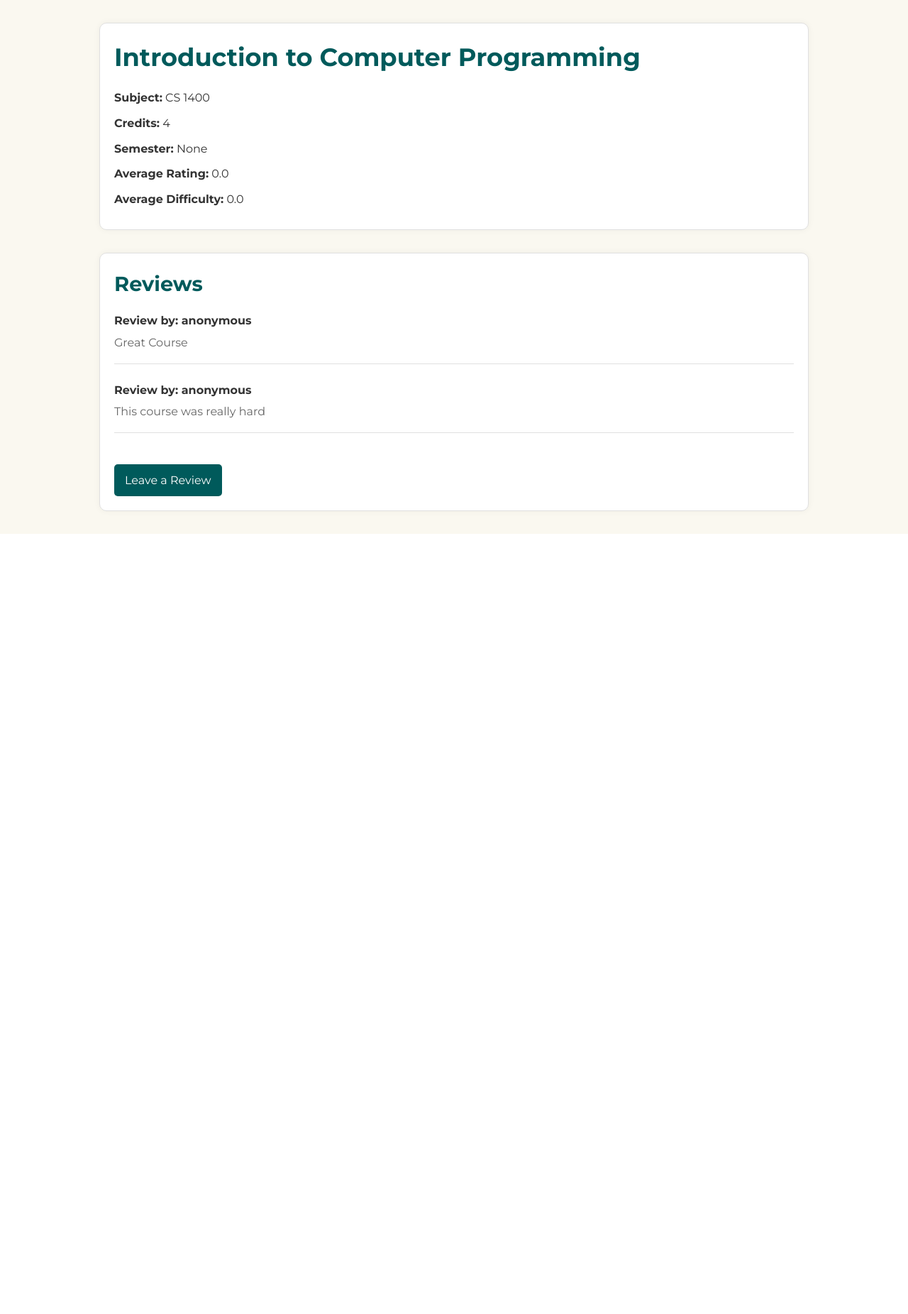
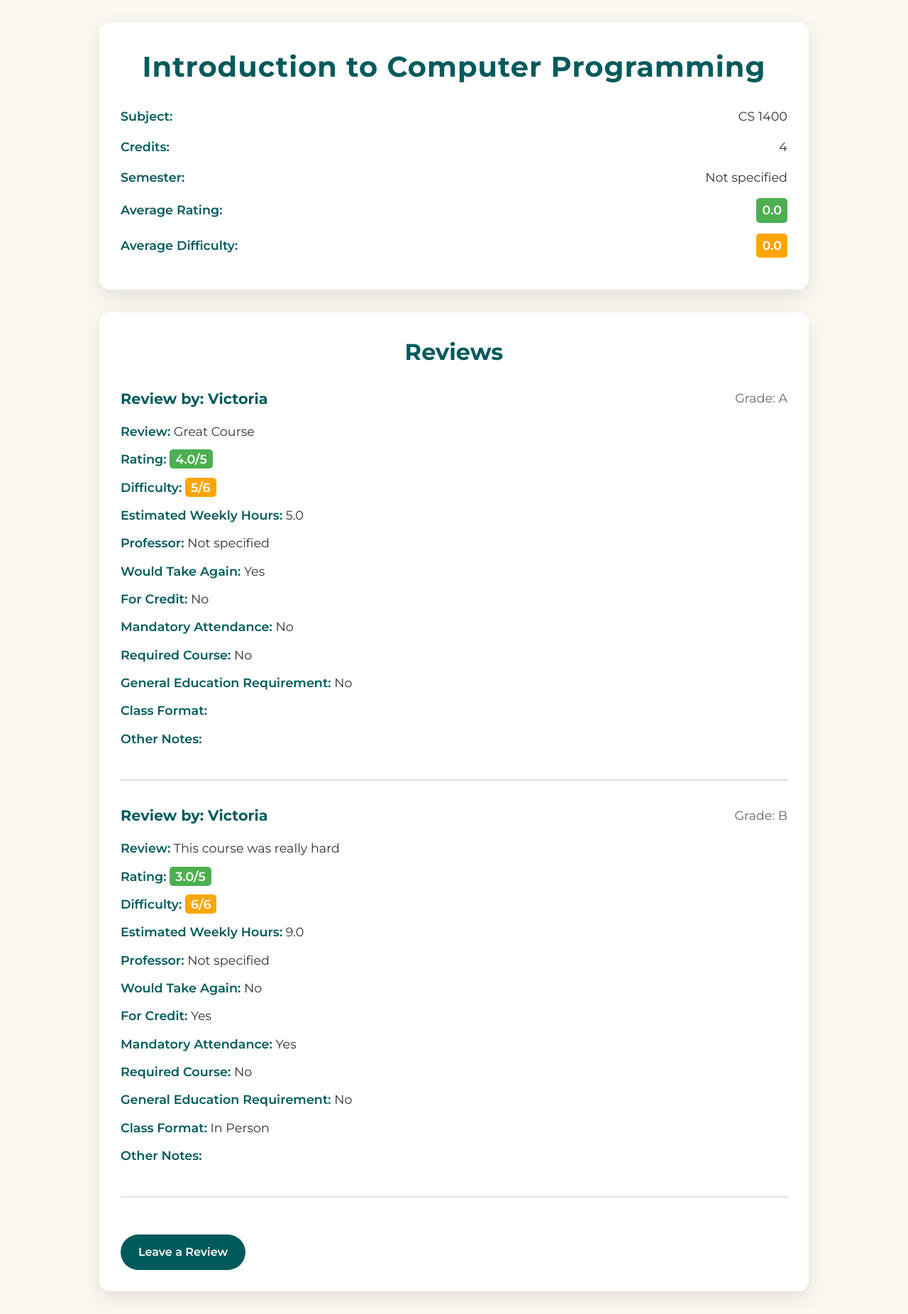
Before and after one commit to AhmedZ70/UniCentral, a Django app: page /courses/1/ in a window 1280 px wide. Shown: the part 112-1963 px from the top of the page at 71% size. Before the commit the page ends 864 px from the top, so only its background shows below. Run offline with Django 5.2, Linux system fonts and the light colour scheme; data comes from the database, SQL or seed files in the repository; both versions use the stored data as it was after the commit; some libraries are stand-ins or nearby versions; some web fonts are replaced.

Commit message:
finished corses page, added the ability to add reviews and the upon the submitting of a review the average diffculty and rating get updated automaticlly

```diff
--- a/backend/uni_central/uni_central/templates/course_detail.html
+++ b/backend/uni_central/uni_central/templates/course_detail.html
@@ -6,8 +6,6 @@
     <meta name="viewport" content="width=device-width, initial-scale=1.0">
     <title>{{ course.title }} - Course Details</title>
     <link rel="stylesheet" href="{% static 'css/style.css' %}">
-
-    <!-- Fonts -->
     <link rel="preconnect" href="https://fonts.googleapis.com">
     <link rel="preconnect" href="https://fonts.gstatic.com" crossorigin>
     <link href="https://fonts.googleapis.com/css2?family=Corben:wght@400;700&family=Montserrat:ital,wght@0,100..900;1,100..900&family=Sigmar&family=Sniglet:wght@400;800&display=swap" rel="stylesheet">
@@ -15,17 +13,16 @@
 <body>
     {% include 'partials/navbar.html' %}
 
-    <!-- Main Content -->
     <main class="main-content course-detail-page">
         <!-- Course Information Section -->
         <section class="course-info">
             <h1 class="course-title">{{ course.title }}</h1>
             <div class="course-details">
-                <p><strong>Subject:</strong> {{ course.subject }} {{ course.number }}</p>
-                <p><strong>Credits:</strong> {{ course.credits }}</p>
-                <p><strong>Semester:</strong> {{ course.semester }}</p>
-                <p><strong>Average Rating:</strong> {{ course.avg_rating }}</p>
-                <p><strong>Average Difficulty:</strong> {{ course.avg_difficulty }}</p>
+                <p><span class="detail-label">Subject:</span> {{ course.subject }} {{ course.number }}</p>
+                <p><span class="detail-label">Credits:</span> {{ course.credits }}</p>
+                <p><span class="detail-label">Semester:</span> {{ course.semester|default:"Not specified" }}</p>
+                <p><span class="detail-label">Average Rating:</span> <span class="rating">{{ course.avg_rating|floatformat:1 }}</span></p>
+                <p><span class="detail-label">Average Difficulty:</span> <span class="difficulty">{{ course.avg_difficulty|floatformat:1 }}</span></p>
             </div>
         </section>
 
@@ -37,10 +34,43 @@
                     {% for review in reviews %}
                         <li class="review-item">
                             <div class="review-header">
-                                <strong>Review by: anonymous</strong>
+                                <strong>Review by: {{ review.user.fname|default:"anonymous" }}</strong>
+                                <span>{% if review.grade %}Grade: {{ review.grade }}{% else %}Grade: Not provided{% endif %}</span>
                             </div>
                             <div class="review-content">
-                                <p>{{ review.review }}</p>
+                                <p><span class="detail-label">Review:</span> {{ review.review }}</p>
+                                <p><span class="detail-label">Rating:</span> <span class="rating">{{ review.rating }}/5</span></p>
+                                <p><span class="detail-label">Difficulty:</span> <span class="difficulty">{{ review.difficulty }}/6</span></p>
+                                <p><span class="detail-label">Estimated Weekly Hours:</span> {{ review.estimated_hours }}</p>
+                                {% if review.professor %}
+                                    <p><span class="detail-label">Professor:</span> {{ review.professor.fname }} {{ review.professor.lname }}</p>
+                                {% else %}
+                                    <p><span class="detail-label">Professor:</span> Not specified</p>
+                                {% endif %}
+                                <p><span class="detail-label">Would Take Again:</span>
+                                    {% if review.would_take_again %}Yes{% else %}No{% endif %}
+                                </p>
+                                <p><span class="detail-label">For Credit:</span>
+                                    {% if review.for_credit %}Yes{% else %}No{% endif %}
+                                </p>
+                                <p><span class="detail-label">Mandatory Attendance:</span>
+                                    {% if review.mandatory_attendance %}Yes{% else %}No{% endif %}
+                                </p>
+                                <p><span class="detail-label">Required Course:</span>
+                                    {% if review.required_course %}Yes{% else %}No{% endif %}
+                                </p>
+                                <p><span class="detail-label">General Education Requirement:</span>
+                                    {% if review.is_gened %}Yes{% else %}No{% endif %}
+                                </p>
+                                <p><span class="detail-label">Class Format:</span>
+                                    {% if review.in_person %}In Person {% endif %}
+                                    {% if review.online %}Online {% endif %}
+                                    {% if review.hybrid %}Hybrid {% endif %}
+                                </p>
+                                <p><span class="detail-label">Other Notes:</span>
+                                    {% if review.no_exams %}No Exams{% endif %}
+                                    {% if review.presentations %} Presentations{% endif %}
+                                </p>
                             </div>
                         </li>
                     {% endfor %}
@@ -48,12 +78,9 @@
             {% else %}
                 <p class="no-reviews-message">No reviews available for this course.</p>
             {% endif %}
-
-            <a id="leave-review-btn" href="#" class="leave-review-button">Leave a Review</a>
+            <a id="leave-review-btn" href="{% url 'review-create' course.id %}" class="leave-review-button">Leave a Review</a>
         </section>
     </main>
-
-    <!-- Styling -->
     <style>
         body {
             font-family: 'Montserrat', sans-serif;
@@ -68,38 +95,49 @@
             padding: 0 20px;
         }
 
-        .course-info {
+        .course-info, .course-reviews {
             background: #fff;
-            padding: 20px;
-            border: 1px solid #e0e0e0;
-            border-radius: 10px;
-            box-shadow: 0 0 10px rgba(0, 0, 0, 0.05);
+            padding: 30px;
+            border-radius: 15px;
+            box-shadow: 0 10px 30px rgba(0, 0, 0, 0.1);
             margin-bottom: 2rem;
+            transition: all 0.3s ease;
+        }
+
+        .course-info:hover, .course-reviews:hover {
+            transform: translateY(-5px);
+            box-shadow: 0 15px 40px rgba(0, 0, 0, 0.15);
         }
 
         .course-title {
-            font-size: 2.2rem;
+            font-size: 2.5rem;
             color: #005a5b;
-            margin-bottom: 1rem;
+            margin-bottom: 1.5rem;
+            text-align: center;
+            font-weight: 700;
+            letter-spacing: 1px;
         }
 
         .course-details p {
-            font-size: 1rem;
-            margin: 10px 0;
+            font-size: 1.1rem;
+            margin: 15px 0;
+            display: flex;
+            justify-content: space-between;
+            align-items: center;
         }
 
-        .course-reviews {
-            background: #fff;
-            padding: 20px;
-            border: 1px solid #e0e0e0;
-            border-radius: 10px;
-            box-shadow: 0 0 10px rgba(0, 0, 0, 0.05);
+        .detail-label {
+            font-weight: 600;
+            color: #005a5b;
+            min-width: 200px;
         }
 
         .reviews-title {
-            font-size: 1.8rem;
+            font-size: 2rem;
             color: #005a5b;
-            margin-bottom: 1rem;
+            margin-bottom: 1.5rem;
+            text-align: center;
+            font-weight: 700;
         }
 
         .reviews-list {
@@ -109,42 +147,93 @@
         }
 
         .review-item {
-            margin-bottom: 1.5rem;
-            padding-bottom: 1rem;
-            border-bottom: 1px solid #e0e0e0;
+            margin-bottom: 2rem;
+            padding-bottom: 2rem;
+            border-bottom: 2px solid #e0e0e0;
         }
 
         .review-header {
+            display: flex;
+            justify-content: space-between;
+            align-items: center;
+            font-size: 1.3rem;
             font-weight: bold;
-            color: #333333;
-            margin-bottom: 5px;
+            color: #005a5b;
+            margin-bottom: 1rem;
+        }
+
+        .review-header span {
+            font-weight: normal;
+            font-size: 1.1rem;
+            color: #666666;
         }
 
         .review-content p {
-            font-size: 1rem;
-            color: #666666;
+            margin: 0.7rem 0;
+            font-size: 1.1rem;
+            color: #333;
+            line-height: 1.6;
         }
 
-        .no-reviews-message {
-            font-size: 1rem;
-            color: #666666;
+        .rating, .difficulty {
+            font-weight: 600;
+            padding: 3px 8px;
+            border-radius: 5px;
+            color: #fff;
+        }
+
+        .rating {
+            background-color: #4CAF50;
+        }
+
+        .difficulty {
+            background-color: #FFA500;
+        }
+
+        .yes {
+            color: #4CAF50;
+            font-weight: 600;
+        }
+
+        .no {
+            color: #F44336;
+            font-weight: 600;
         }
 
         .leave-review-button {
             display: inline-block;
             margin-top: 20px;
-            padding: 10px 15px;
+            padding: 12px 25px;
             background-color: #005a5b;
             color: #fff;
             text-decoration: none;
-            border-radius: 5px;
+            border-radius: 30px;
+            font-weight: 600;
+            transition: all 0.3s ease;
+            text-align: center;
         }
 
         .leave-review-button:hover {
             background-color: #004e4f;
+            transform: translateY(-2px);
+            box-shadow: 0 5px 15px rgba(0, 90, 91, 0.3);
+        }
+
+        @media (max-width: 768px) {
+            .course-title {
+                font-size: 2rem;
+            }
+
+            .course-details p {
+                flex-direction: column;
+                align-items: flex-start;
+            }
+
+            .detail-label {
+                margin-bottom: 5px;
+            }
         }
     </style>
-
     <script type="module" src="{% static 'js/auth.js' %}"></script>
 </body>
 </html>
--- a/backend/uni_central/uni_central/views.py
+++ b/backend/uni_central/uni_central/views.py
@@ -46,20 +46,22 @@ def course_detail(request, course_id):
     return render(request, 'course_detail.html', context)
 
 
+def create_review(request, course_id):
+    course = get_object_or_404(Course, id=course_id)
+    professors = course.professors.all()  # Fetch professors related to the course
 
-def create_review(request, course_id):
     if request.method == 'POST':
-        course = get_object_or_404(Course, id=course_id)
-        user = request.user  # Assuming the user is logged in
+        user = request.user if request.user.is_authenticated else get_object_or_404(User, id=1)
 
-        # Collecting data from the form
+        professor_id = request.POST.get('professor')
+        professor = get_object_or_404(Professor, id=professor_id) if professor_id else None
+
         review_text = request.POST.get('review')
         rating = request.POST.get('rating')
         difficulty = request.POST.get('difficulty')
         estimated_hours = request.POST.get('estimated_hours')
         grade = request.POST.get('grade')
 
-        # Boolean fields
         would_take_again = request.POST.get('would_take_again') == 'on'
         for_credit = request.POST.get('for_credit') == 'on'
         mandatory_attendance = request.POST.get('mandatory_attendance') == 'on'
@@ -71,10 +73,11 @@ def create_review(request, course_id):
         no_exams = request.POST.get('no_exams') == 'on'
         presentations = request.POST.get('presentations') == 'on'
 
-        # Create the review
+        # Save the review
         Review.objects.create(
             user=user,
             course=course,
+            professor=professor,
             review=review_text,
             rating=float(rating) if rating else None,
             difficulty=int(difficulty) if difficulty else None,
@@ -92,11 +95,12 @@ def create_review(request, course_id):
             presentations=presentations,
         )
 
+        # Update course averages
+        course.update_averages()
+
         return redirect('course-detail', course_id=course_id)
-    else:
-        course = get_object_or_404(Course, id=course_id)
-        return render(request, 'review_form.html', {'course': course})
 
+    return render(request, 'review_form.html', {'course': course, 'professors': professors})
 
 # API View for Getting Courses in a Specific Department
 class DepartmentCoursesView(APIView):
```
Also changed, not shown: backend/uni_central/uni_central/models.py (+15 -0 lines), backend/uni_central/uni_central/templates/review_form.html (+81 -77 lines), backend/uni_central/db.sqlite3.
